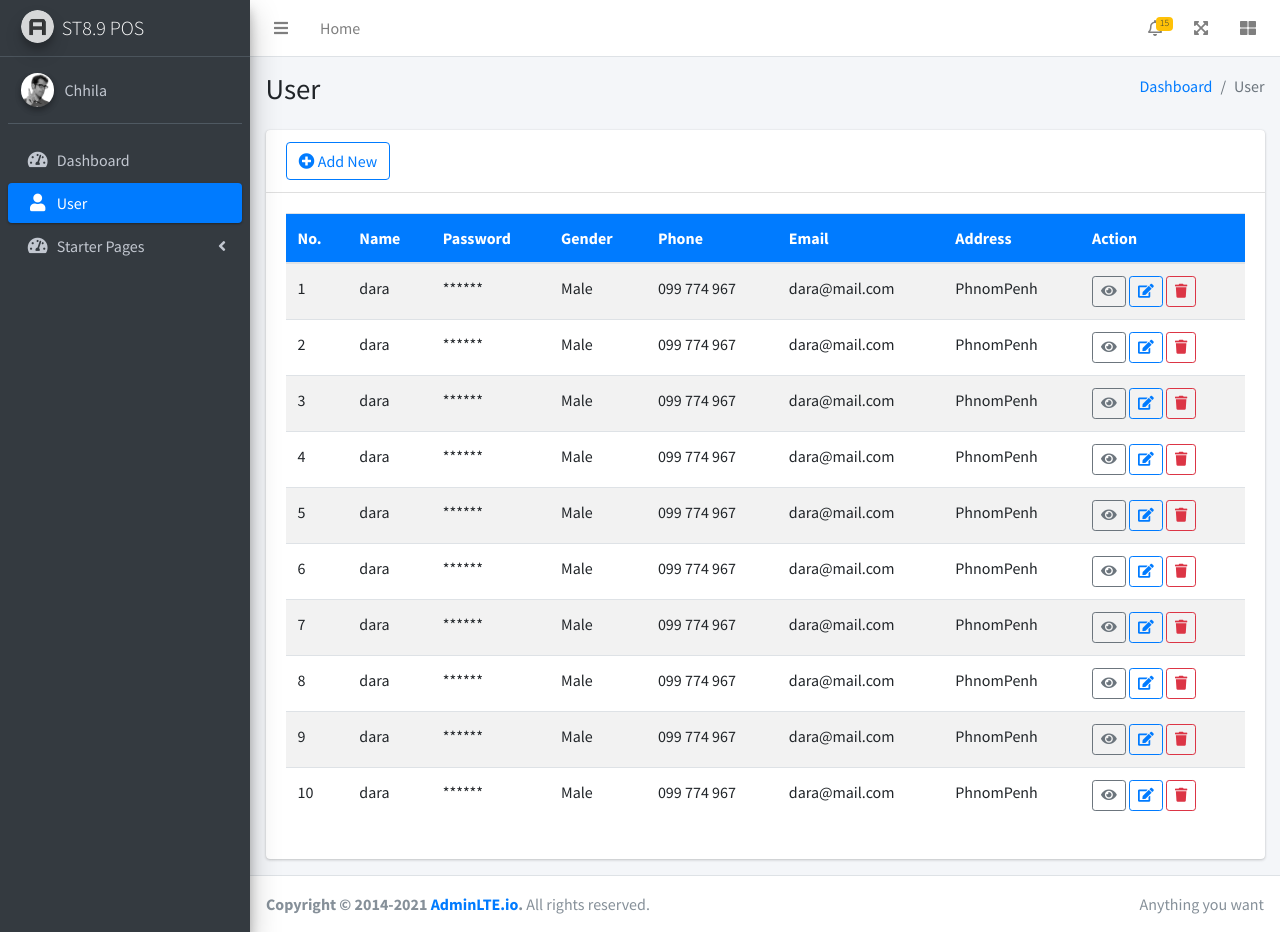
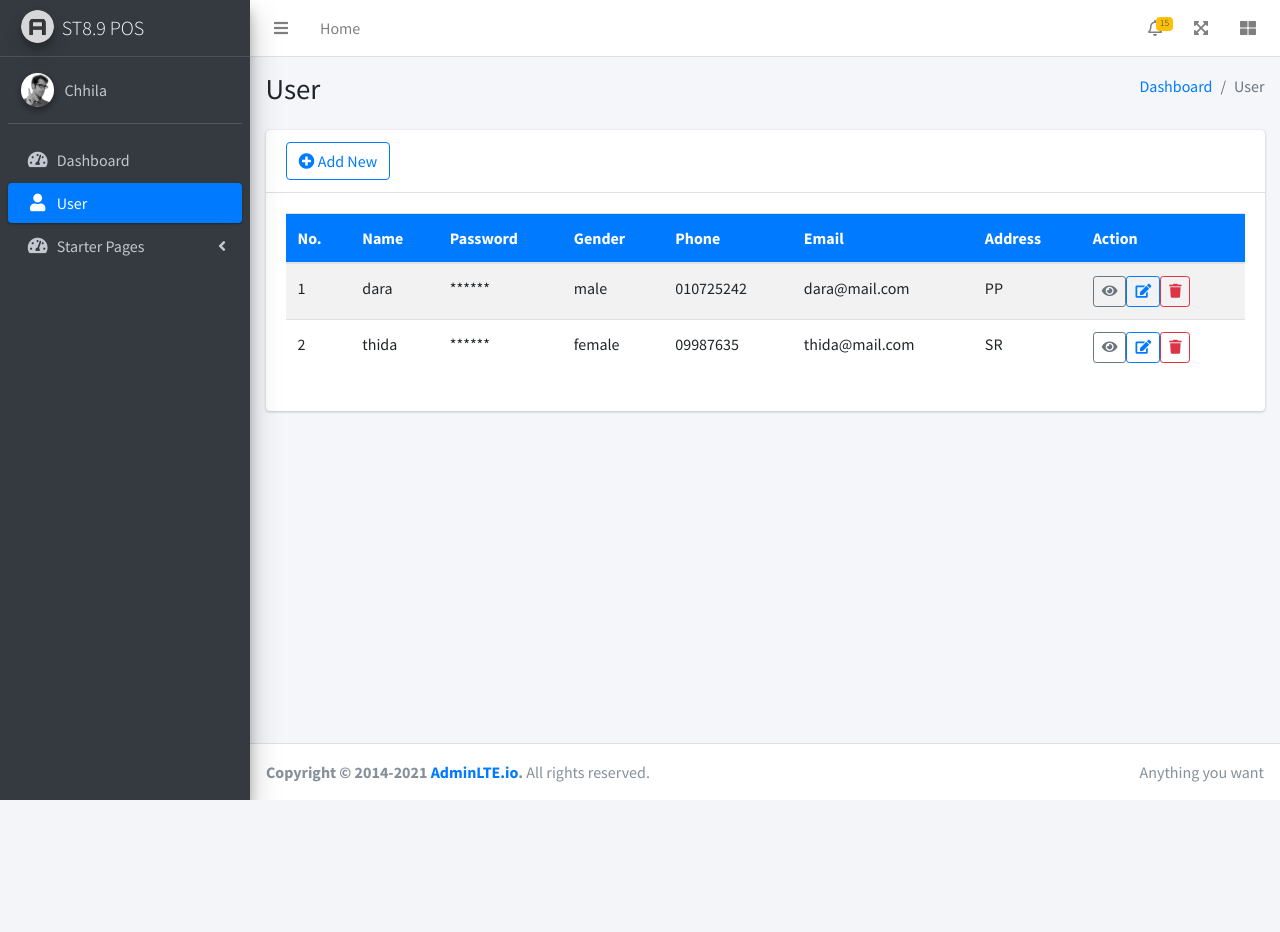
Before and after one commit to pinchai/st89_flask, a Flask app: page /admin/user in a window 1280 px wide. After the commit the page ends 800 px from the top, so only its background shows below. Run offline with Flask 3, Linux system fonts and the light colour scheme; some libraries are stand-ins or nearby versions.

Commit message:
config admin part 3

```diff
--- a/templates/admin/footer_script.html
+++ b/templates/admin/footer_script.html
@@ -4,3 +4,9 @@
 <script src="/static/plugins/bootstrap/js/bootstrap.bundle.min.js"></script>
 <!-- AdminLTE App -->
 <script src="/static/dist/js/adminlte.min.js"></script>
+<!-- Vue js -->
+<script src="https://unpkg.com/vue@3/dist/vue.global.js"></script>
+<!-- Axios -->
+<script src="https://cdn.jsdelivr.net/npm/axios/dist/axios.min.js"></script>
+<script src="https://cdn.jsdelivr.net/npm/sweetalert2@11"></script>
+<script src="https://cdn.jsdelivr.net/npm/gasparesganga-jquery-loading-overlay@2.1.7/dist/loadingoverlay.min.js"></script>
--- a/templates/admin/main_layout.html
+++ b/templates/admin/main_layout.html
@@ -151,5 +151,6 @@
 <!-- ./wrapper -->
 
 {% include 'admin/footer_script.html' %}
+{% block script %}{% endblock %}
 </body>
 </html>
--- a/templates/admin/user.html
+++ b/templates/admin/user.html
@@ -2,11 +2,11 @@
 {% block title %}User{% endblock %}
 
 {% block content %}
-    <div class="content-wrapper">
+    <div id="app" class="content-wrapper">
         <!-- Modal -->
         <div
                 class="modal fade"
-                id="staticBackdrop"
+                id="modal"
                 data-backdrop="static"
                 data-keyboard="false"
                 tabindex="-1"
@@ -118,28 +128,33 @@
                                         </tr>
                                         </thead>
                                         <tbody>
-                                        {% for item in range(10) %}
-                                            <tr>
-                                                <td>{{ item + 1 }}</td>
-                                                <td>dara</td>
+                                        <tr
+                                                v-for="(item, index) in user_list"
+                                                :key="'user_list_'+index"
+                                        >
+                                            <td>[[ index + 1 ]]</td>
+                                            <td>[[ item.name ]]</td>
                                             <td>******</td>
-                                                <td>Male</td>
-                                                <td>099 774 967</td>
-                                                <td>dara@mail.com</td>
-                                                <td>PhnomPenh</td>
+                                            <td>[[ item.gender ]]</td>
+                                            <td>[[ item.phone ]]</td>
+                                            <td>[[ item.email ]]</td>
+                                            <td>[[ item.address ]]</td>
                                             <td>
                                                 <button class="btn btn-sm btn-outline-secondary">
                                                     <i class="fas fa-eye"></i>
                                                 </button>
-                                                    <button class="btn btn-sm btn-outline-primary">
+                                                <button
+                                                        @click="getEdit(item)"
+                                                        class="btn btn-sm btn-outline-primary">
                                                     <i class="fas fa-edit"></i>
                                                 </button>
-                                                    <button class="btn btn-sm btn-outline-danger">
+                                                <button
+                                                        @click="deleteRecord(item.id)"
+                                                        class="btn btn-sm btn-outline-danger">
                                                     <i class="fas fa-trash"></i>
                                                 </button>
                                             </td>
                                         </tr>
-                                        {% endfor %}
                                         </tbody>
                                     </table>
                                 </div>
@@ -154,3 +169,101 @@
         <!-- /.content -->
     </div>
 {% endblock %}
+
+{% block script %}
+    <script>
+        const {createApp} = Vue
+        createApp({
+            delimiters: ['[[', ']]'],
+            created() {
+
+            },
+            mounted() {
+                //this.openModal()
+            },
+            data() {
+                return {
+                    user_list: [
+                        {
+                            'id': 1,
+                            'name': 'dara',
+                            'gender': 'male',
+                            'password': '12312',
+                            'phone': '010725242',
+                            'email': 'dara@mail.com',
+                            'address': 'PP',
+                        },
+                        {
+                            'id': 2,
+                            'name': 'thida',
+                            'gender': 'female',
+                            'password': '12312',
+                            'phone': '09987635',
+                            'email': 'thida@mail.com',
+                            'address': 'SR',
+                        }
+                    ],
+                    form: {
+                        'id': null,
+                        'name': null,
+                        'gender': 'male',
+                        'password': null,
+                        'phone': '+855-',
+                        'email': 'test@mail.com',
+                        'address': '',
+                    },
+                    status: 'add'
+                }
+            },
+            methods: {
+                openModal() {
+                    this.status = 'add'
+                    $('#modal').modal('show')
+                },
+                closeModal() {
+                    this.clearForm();
+                    $('#modal').modal('hide')
+                },
+                getEdit(item) {
+                    this.status = 'edit'
+                    this.form.id = item.id
+                    this.form.name = item.name
+                    this.form.gender = item.gender
+                    this.form.password = item.password
+                    this.form.phone = item.phone
+                    this.form.email = item.email
+                    this.form.address = item.address
+                    $('#modal').modal('show')
+                },
+                deleteRecord(id) {
+                    let vm = this
+                    Swal.fire({
+                        title: "Do you want to delete ?",
+                        showDenyButton: true,
+                        showCancelButton: false,
+                        showCancelButton: false,
+                        confirmButtonText: "Yes Delete !",
+                        denyButtonText: `Cancel`
+                    }).then((result) => {
+                        if (result.isConfirmed) {
+                            //this.student_list.splice(index, 1);
+                            alert('deleted: '+id)
+                        } else if (result.isDenied) {
+                            //
+                        }
+                    });
+                },
+                clearForm() {
+                    this.status = 'add'
+                    this.form.id = null
+                    this.form.name = null
+                    this.form.password = null
+                    this.form.gender = "male"
+                    this.form.phone = "+855-"
+                    this.form.email = '@gmail.com'
+                    this.form.address = ''
+                },
+            }
+        }).mount('#app')
+    </script>
+{% endblock %}
```
Also changed, not shown: other parts of templates/admin/user.html (+17 -7 lines). Lines whose indentation alone changed are shown as unchanged.
